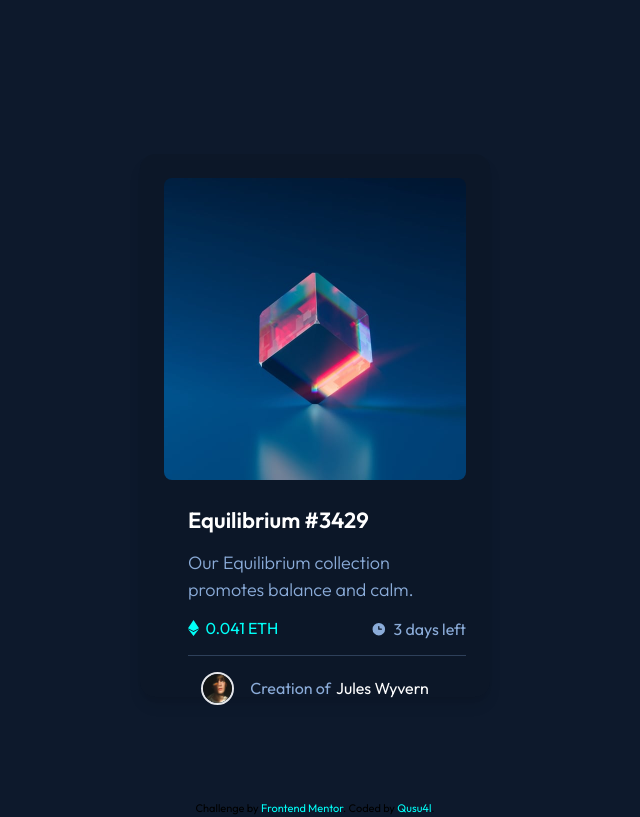
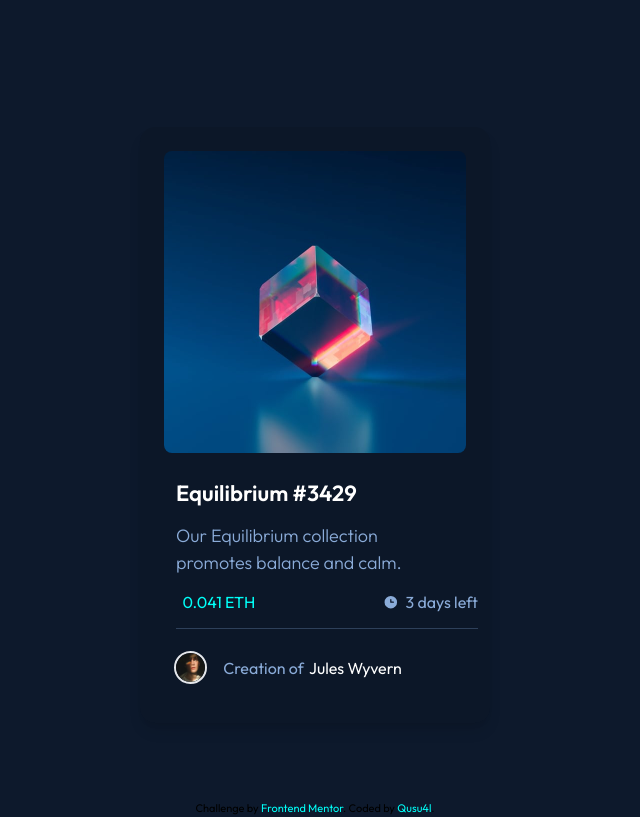
Before and after one commit to Qusu4l/nft-preview-card-component-main, a website: page index.html in a window 1280 px wide. Shown: the whole page, without its empty margins (325-965 px from the left). Drawn offline with Linux system fonts and the light colour scheme.

Commit message:
height fix

```diff
--- a/index.html
+++ b/index.html
@@ -14,7 +14,7 @@
 <body class="bg-[#0D192C] font-Outfit">
   <main class="w-screen h-screen flex justify-center items-center">
     <div
-      class="bg-[#15263F] w-[327px] lg:w-[350px] h-[543px] lg:h[596] rounded-[15px] shadow-md md:shadow-lg lg:shadow-x"
+      class="bg-[#15263F] w-[327px] lg:w-[350px] h-[543px] lg:h-[596px] rounded-[15px] shadow-md md:shadow-lg lg:shadow-x"
       style="background-color: rgba(0, 0, 0, 0.0953); transform: translate(0px, 25px);">
       <div class="flex flex-col justify-center items-center">
         <div class="w-[278px] lg:w-[302px] h-[278px] lg:h-[302px] mt-[24px] rounded-[8px]">
@@ -32,7 +32,6 @@
             balance and calm.</p>
           <div class="flex justify-between mt-[16px]">
             <div class="w-[88.48px] lg:w-[93.48px] h-[19px] flex items-center text-[#00FFF8]">
-              <img class="w-[11px] h-[16px] " src="images/icon-ethereum.svg" alt="">
               <span class="text-[15px] lg:text-[16px] ml-[6.48px]">0.041 ETH</span>
             </div>
             <div class="w-[92.69px] lg:w-[95px] h-[19px] lg:h-[20px] flex items-center text-[#8BACD9]">
@@ -40,12 +39,13 @@
               <span class="text-[15px] lg:text-[16px] ml-[6.48px]">3 days left</span>
             </div>
           </div>
-          <div class="bg-[#2E405A] w-[278px] h-[1px] mt-[16px]"></div>
+          <div class="bg-[#2E405A] w-[278px] lg:w-[302px] h-[1px] mt-[16px]"></div>
         </div>
-        <div class="w-[219] h-[33px] mt-[16px] flex items-center">
+        <div class="w-[219] h-[33px] mt-[16px] lg:mt-[22px] lg:mr-[80px] lg:ml-[26px] flex items-center">
           <img class="w-[33px] h-[33px] rounded-full border-2" src="images/image-avatar.png" alt="">
           <span class="text-[15px] lg:text-[16px] text-[#8BACD9] font-[400] ml-[16px]">Creation of</span>
-          <span class="text-[15px] lg:text-[16px] text-white font-[400] ml-[5px] hover:text-[#00FFF8] hover:cursor-pointer ">Jules
+          <span
+            class="text-[15px] lg:text-[16px] text-white font-[400] ml-[5px] hover:text-[#00FFF8] hover:cursor-pointer ">Jules
             Wyvern</span>
         </div>
 
```
Also changed, not shown: dist/output.css.
